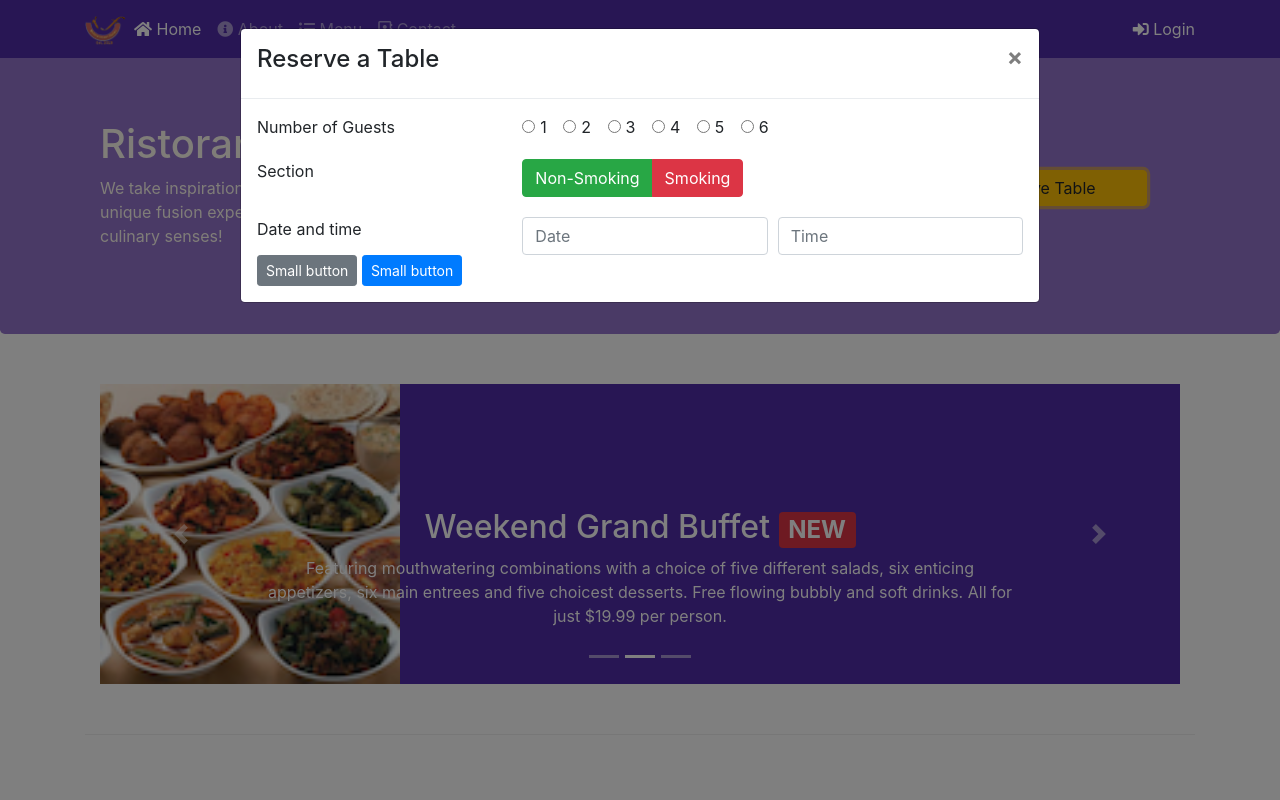
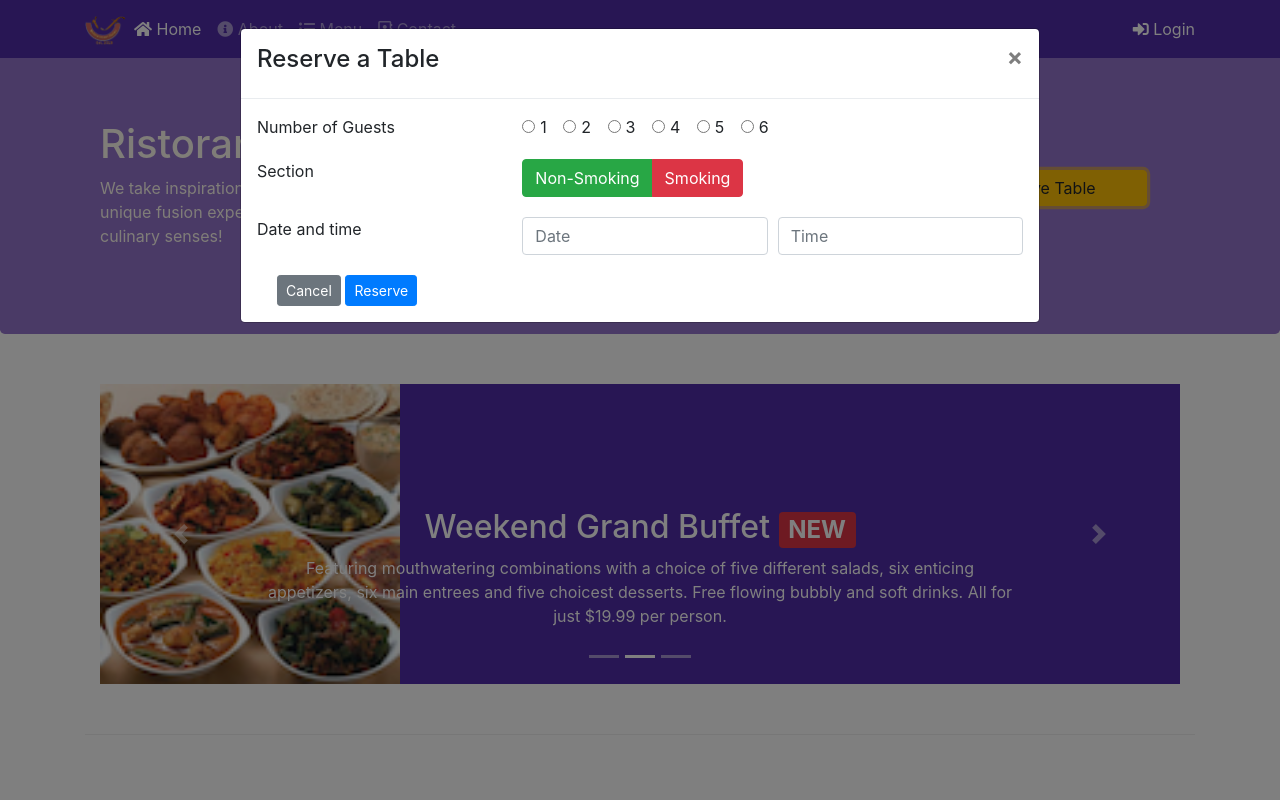
Before and after one commit to Rey-commits/-week2-FullStack-WebDev-HongKong, a website: page index.html in a window 1280 px wide. Both pictures are taken after a click on the link "Reserve Table". Shown: the top 800 px of the page. Drawn offline with nearby package versions, Linux system fonts and the light colour scheme.

Commit message:
reserve and cancel button in reserve modal have been fixed

```diff
--- a/index.html
+++ b/index.html
@@ -174,8 +174,10 @@
             </div>
           </div>
 
-          <button type="button" class="btn btn-secondary btn-sm">Small button</button>
-          <button type="button" class="btn btn-primary btn-sm">Small button</button>
+          <div style="padding: 20px 0 0 20px;">
+            <button type="button" class="btn btn-secondary btn-sm">Cancel</button>
+            <button type="button" class="btn btn-primary btn-sm">Reserve</button>
+          </div>
 
         </div>
       </div>
```
